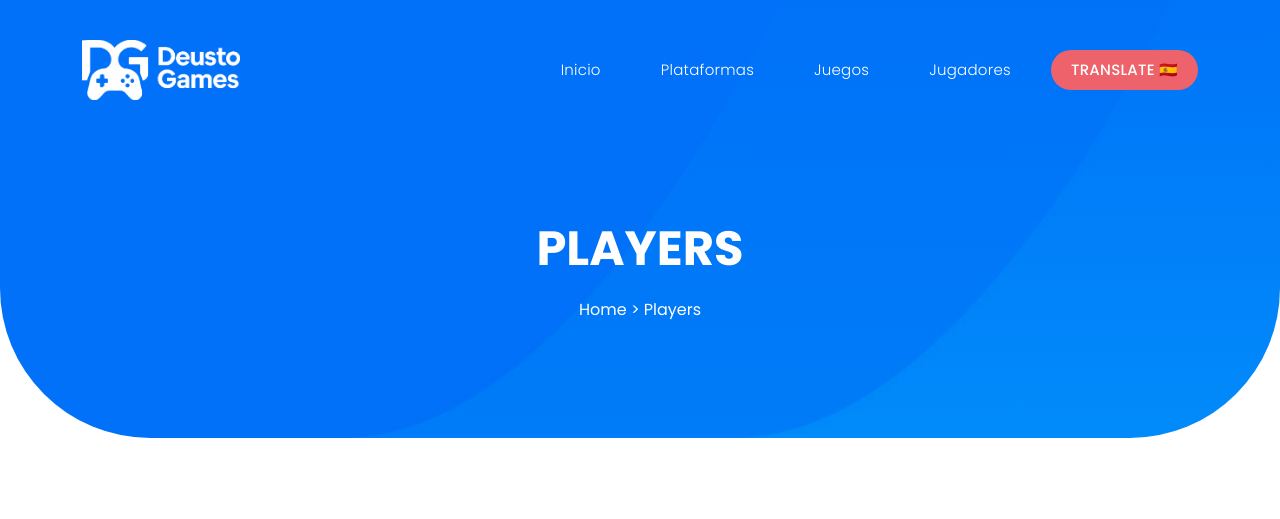
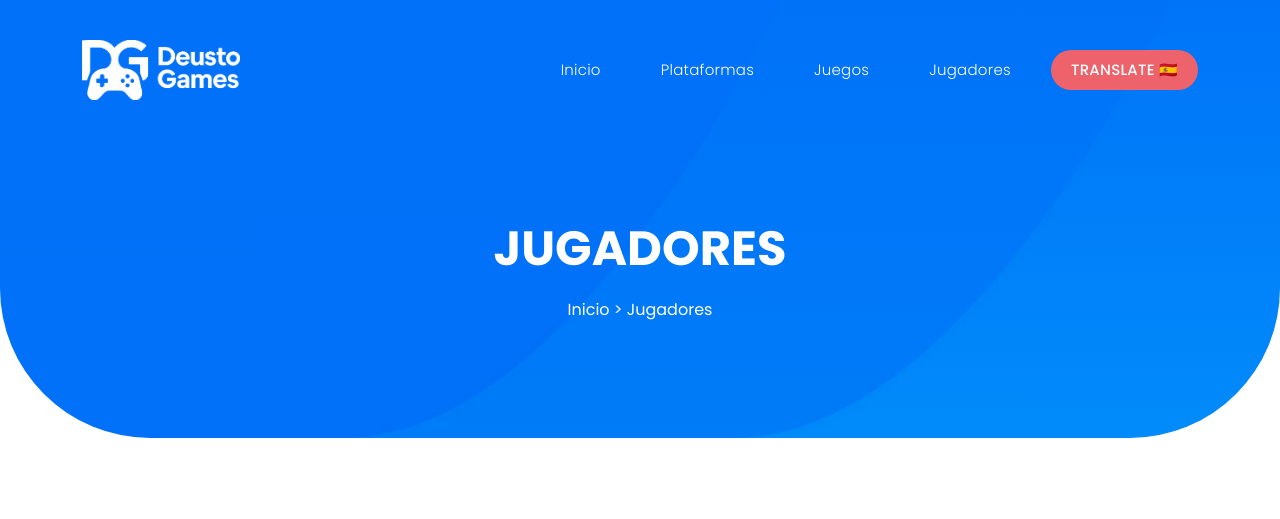
Before and after one commit to gaizkaOrtiz11/PlataformaJuegos-IW, a Django app: page /plataformas/jugadores/ in a window 1280 px wide. Shown: the top 519 px of the page. Run offline with Django 5.2, Linux system fonts and the light colour scheme; data comes from the database, SQL or seed files in the repository; some libraries are stand-ins or nearby versions.

Commit message:
Block titles

```diff
--- a/PlataformaJuegos_Project/PlataformaJuegos_App/templates/juego/detalle_juegos.html
+++ b/PlataformaJuegos_Project/PlataformaJuegos_App/templates/juego/detalle_juegos.html
@@ -1,7 +1,7 @@
 {% extends 'base.html' %}
 {% load static %}
 
-{% block title %}Inicio - Plataforma Juegos{% endblock %}
+{% block title %}Juegos - Detalle Juegos{% endblock %}
 
 {% block index %}
 
@@ -31,7 +31,7 @@
       <div class="row">
         <div class="col-lg-12">
           <h3>{{juego.nombre}}</h3>
-          <span class="breadcrumb"><a href="/plataformas/">Home</a>  >  <a href="/plataformas/juegos/">Games</a>  >  {{juego.nombre}}</span>
+          <span class="breadcrumb"><a href="/plataformas/">Inicio</a>  >  <a href="/plataformas/juegos/">Juegos</a>  >  {{juego.nombre}}</span>
         </div>
       </div>
     </div>
--- a/PlataformaJuegos_Project/PlataformaJuegos_App/templates/juego/lista_juegos.html
+++ b/PlataformaJuegos_Project/PlataformaJuegos_App/templates/juego/lista_juegos.html
@@ -1,7 +1,7 @@
 {% extends 'base.html' %}
 {% load static %}
 
-{% block title %}Inicio - Plataforma Juegos{% endblock %}
+{% block title %}Juegos - Lista Juegos{% endblock %}
 
 {% block index %}
 
@@ -30,8 +30,8 @@
     <div class="container">
       <div class="row">
         <div class="col-lg-12">
-          <h3>Games</h3>
-          <span class="breadcrumb"><a href="/plataformas/">Home</a> > Games</span>
+          <h3>Juegos</h3>
+          <span class="breadcrumb"><a href="/plataformas/">Inicio</a> > Juegos</span>
         </div>
       </div>
     </div>
--- a/PlataformaJuegos_Project/PlataformaJuegos_App/templates/jugador/lista_jugadores.html
+++ b/PlataformaJuegos_Project/PlataformaJuegos_App/templates/jugador/lista_jugadores.html
@@ -1,7 +1,7 @@
 {% extends 'base.html' %}
 {% load static %}
 
-{% block title %}Inicio - Plataforma Juegos{% endblock %}
+{% block title %}Jugadores - Lista Jugadores{% endblock %}
 
 {% block index %}
 
@@ -30,8 +30,8 @@
     <div class="container">
       <div class="row">
         <div class="col-lg-12">
-          <h3>Players</h3>
-          <span class="breadcrumb"><a href="/plataformas/">Home</a> > Players</span>
+          <h3>Jugadores</h3>
+          <span class="breadcrumb"><a href="/plataformas/">Inicio</a> > Jugadores</span>
         </div>
       </div>
     </div>
--- a/PlataformaJuegos_Project/PlataformaJuegos_App/templates/plataforma/detalle_plataformas.html
+++ b/PlataformaJuegos_Project/PlataformaJuegos_App/templates/plataforma/detalle_plataformas.html
@@ -1,7 +1,7 @@
 {% extends 'base.html' %}
 {% load static %}
 
-{% block title %}Inicio - Plataforma Juegos{% endblock %}
+{% block title %}Plataformas - Detalle Plataformas{% endblock %}
 
 {% block index %}
 
@@ -19,7 +19,7 @@
       <div class="row">
         <div class="col-lg-12">
           <h3>{{plataforma.nombre}}</h3>
-          <span class="breadcrumb"><a href="/plataformas/">Home</a>  >  <a href="/plataformas/plataformas/">Platform</a>  >  {{plataforma.nombre}}</span>
+          <span class="breadcrumb"><a href="/plataformas/">Inicio</a>  >  <a href="/plataformas/plataformas/">Plataformas</a>  >  {{plataforma.nombre}}</span>
         </div>
       </div>
     </div>
--- a/PlataformaJuegos_Project/PlataformaJuegos_App/templates/plataforma/lista_plataformas.html
+++ b/PlataformaJuegos_Project/PlataformaJuegos_App/templates/plataforma/lista_plataformas.html
@@ -1,7 +1,7 @@
 {% extends 'base.html' %}
 {% load static %}
 
-{% block title %}Inicio - Plataforma Juegos{% endblock %}
+{% block title %}Plataformas - Lista Plataformas{% endblock %}
 
 {% block index %}
 <!-- <h1>Lista de Plataformas</h1>
@@ -29,8 +29,8 @@
     <div class="container">
       <div class="row">
         <div class="col-lg-12">
-          <h3>Platforms</h3>
-          <span class="breadcrumb"><a href="/plataformas/">Home</a> > Platforms</span>
+          <h3>Plataformas</h3>
+          <span class="breadcrumb"><a href="/plataformas/">Inicio</a> > Plataformas</span>
         </div>
       </div>
     </div>
```
Also changed, not shown: PlataformaJuegos_Project/PlataformaJuegos_App/templates/jugador/detalle_jugador.html (+2 -5 lines).
